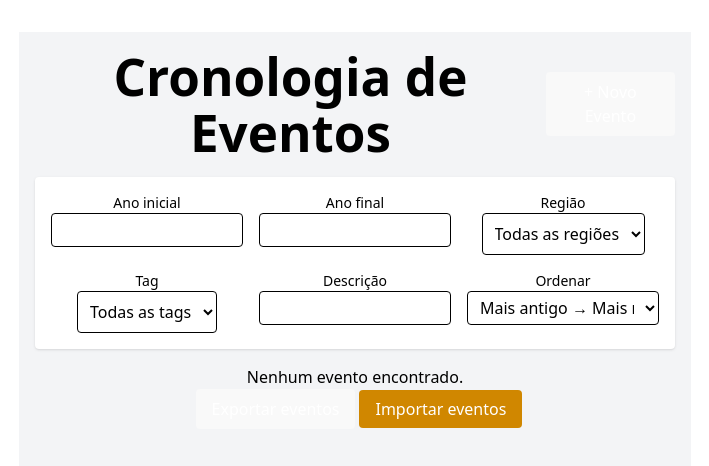
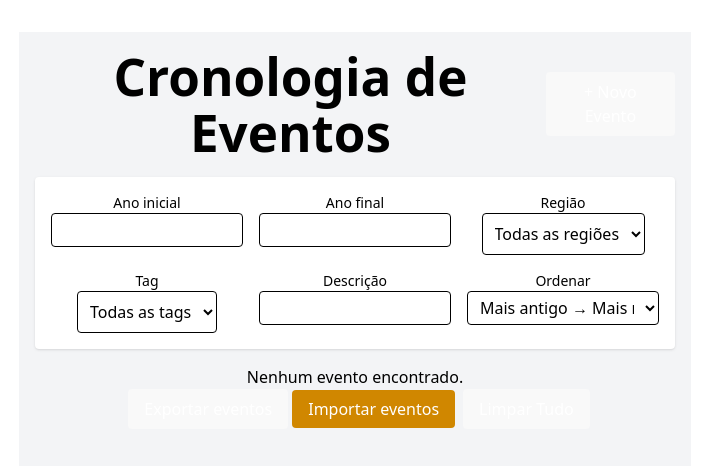
Before and after one commit to dev-pedr0/vite-react-cronologia-rpg, a React (Vite) app: page / in a window 1280 px wide. Shown: the top 466 px of the page, without its empty margins (285-994 px from the left). Built offline with nearby package versions, Linux system fonts and the light colour scheme.

Commit message:
Modal, apagar tudo

```diff
--- a/index.html
+++ b/index.html
@@ -14,10 +14,6 @@
 </html>
 
 <!--
-Visualizar detalhes (com zoom)
-
-Botão limpar tudo
-
 Tags ou categorias (ex: "batalha", "política", "religião") para facilitar filtros
 
 Modo linha do tempo visual (timeline) com scroll horizontal
--- /dev/null
+++ b/src/components/EventDetailsModal.tsx
@@ -0,0 +1,26 @@
+import type { EventItem as EventItemType } from '../models/Event';
+
+type Props = {
+    event: EventItemType;
+    onClose: () => void;
+}
+
+export default function EventDetailsModal({ event, onClose }: Props) {
+    return (
+        <div className='fixed inset-0 bg-black/80 bg flex items-center justify-center z-50'>
+            <div className='bg-white rounded p-6 shadow-md max-w-lg w-full relative'>
+                <h2 className='text-xl font-bold mb-2'>
+                    {event.startYear}
+                    {event.endYear && event.endYear !== event.startYear ? `-${event.endYear}` : ''} - {event.region}
+                </h2>
+                <p className='mb-2'>{event.description}</p>
+                {event.tags.length > 0 && (
+                    <p className='text-sm text-gray-600'>Tags: {event.tags.join(', ')}</p>
+                )}
+                <button onClick={onClose} className='mt-4 px-4 py-2 bg-gray-700 text-white rounded hover:bg-gray-800'>
+                    Fechar
+                </button>
+            </div>
+        </div>
+    );
+}
--- a/src/components/EventItem.tsx
+++ b/src/components/EventItem.tsx
@@ -4,9 +4,10 @@ type Props = {
     event: EventItemType,
     onEdit: (event: EventItemType) => void,
     onDelete: (id: string) => void,
+    onViewDetails: (event: EventItemType) => void,
 }
 
-export default function EventItem ({event, onEdit, onDelete}: Props) {
+export default function EventItem ({event, onEdit, onDelete, onViewDetails}: Props) {
     return (
         <div className='border rouded p-3 mb-2 bg-white shadow flex-col justify-center items-center'>
             <div>
@@ -39,6 +40,12 @@ export default function EventItem ({event, onEdit, onDelete}: Props) {
                     className='mt-1 px-2 py-1 bg-red-500 text-white rounded hover:bg-red-600'>
                     Deletar
                 </button>
+                <button onClick={(e) => {
+                    e.stopPropagation();
+                    onViewDetails(event);
+                }} className='px-2 py-1 bg-blue-500 text-white rounded hover:bg-blue-600'>
+                    Detalhes
+                </button>
             </div>
         </div>
     )
--- a/src/components/EventList.tsx
+++ b/src/components/EventList.tsx
@@ -8,11 +8,13 @@ import EventFilters from "./EventFilters";
 import { DndContext, closestCenter, PointerSensor, useSensor, useSensors, type DragEndEvent, } from "@dnd-kit/core";
 import { arrayMove, SortableContext, useSortable, verticalListSortingStrategy, } from "@dnd-kit/sortable";
 import { CSS } from "@dnd-kit/utilities";
+import EventDetailsModal from './EventDetailsModal';
 
-function SortableEventItem({event, onEdit, onDelete}: {
+function SortableEventItem({event, onEdit, onDelete, onViewDetails}: {
   event: EventItemType;
   onEdit: (event: EventItemType) => void;
   onDelete: (ide: string) => void;
+  onViewDetails: (event: EventItemType) => void;
 }) {
   const {attributes, listeners, setNodeRef, transform, transition} = useSortable({
     id: event.id,
@@ -31,7 +33,7 @@ function SortableEventItem({event, onEdit, onDelete}: {
 
       {}
       <div className="flex-1">
-        <EventItem event={event} onEdit={onEdit} onDelete={onDelete} />
+        <EventItem event={event} onEdit={onEdit} onDelete={onDelete} onViewDetails={onViewDetails}/>
       </div>
     </div>
   );
@@ -42,10 +44,13 @@ export default function EventList() {
   const addEvent = useEventStore((state) => state.addEvent);
   const updateEvent = useEventStore((state) => state.updateEvent);
   const deleteEvent = useEventStore((state) => state.deleteEvent);
+  const [viewingEvent, setViewingEvent] = useState<EventItemType | null>(null);
 
   const [editingEvent, setEditingEvent] = useState<EventItemType | null>(null)
   const [showForm, setShowForm] = useState(false);
   const [filters, setFilters] = useState<FilterOptions>({});
+
+  const clearEvents = useEventStore((state) => state.clearEvents);
 
   function applyFilters(event: EventItemType): boolean {
     const {
@@ -199,6 +204,7 @@ export default function EventList() {
                 event={event}
                 onEdit={handleEdit}
                 onDelete={deleteEvent}
+                onViewDetails={setViewingEvent}
               />
             ))}
           </div>
@@ -218,6 +224,21 @@ export default function EventList() {
           className="hidden"
         />
       </label>
+
+      <button
+        onClick={() => {
+          if (confirm('Tem certeza que deseja apagar todos os eventos?')) {
+            clearEvents();
+          }
+        }}
+        className="px-4 py-2 bg-red-600 text-white rounded hover:bg-red-700 ml-2"
+      >
+        Limpar Tudo
+      </button>
+
+      {viewingEvent && (
+        <EventDetailsModal event={viewingEvent} onClose={() => setViewingEvent(null)}/>
+      )}
     </div>
   )
 }
--- a/src/storage/useEventStore.ts
+++ b/src/storage/useEventStore.ts
@@ -7,6 +7,7 @@ type EventStore = {
     addEvent: (event: EventItem) => void,
     deleteEvent: (id: string) => void,
     updateEvent: (event:EventItem) => void,
+    clearEvents: () => void,
 }
 
 export const useEventStore = create<EventStore>()(
@@ -19,6 +20,7 @@ export const useEventStore = create<EventStore>()(
         })),
       updateEvent: (event) => set((state) => ({events: state.events.map((e) => e.id === event.id ? event : e),
         })),
+      clearEvents: () => set({events: []}),
     }),
     {
       name: 'event-storage',
```
